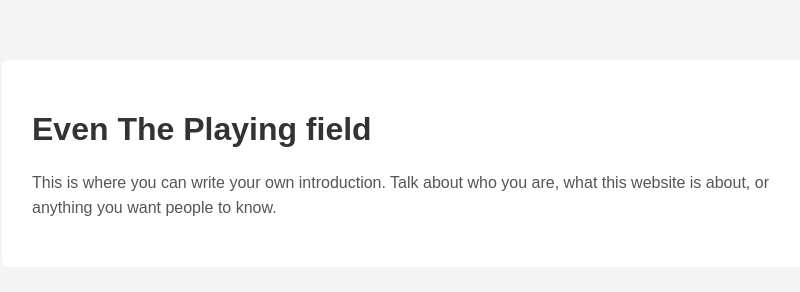
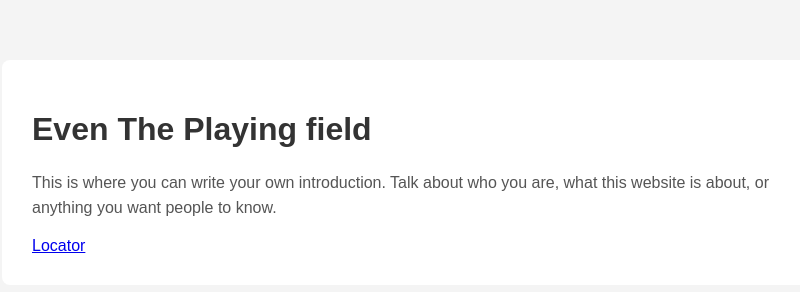
Before and after one commit to James-On-Toast/AgriPlots, a plain HTML site: page Intro.html in a window 1280 px wide. Shown: the whole page, without its empty margins (208-1008 px from the left). Drawn offline with Linux system fonts and the light colour scheme.

Commit message:
Update Intro.html

```diff
--- a/Intro.html
+++ b/Intro.html
@@ -40,8 +40,7 @@
             Talk about who you are, what this website is about,
             or anything you want people to know.
         </p>
-        <!-- END OF INTRODUCTION -->
-
+        <a href="index.html">Locator</a>
     </div>
 
 </body>
```
